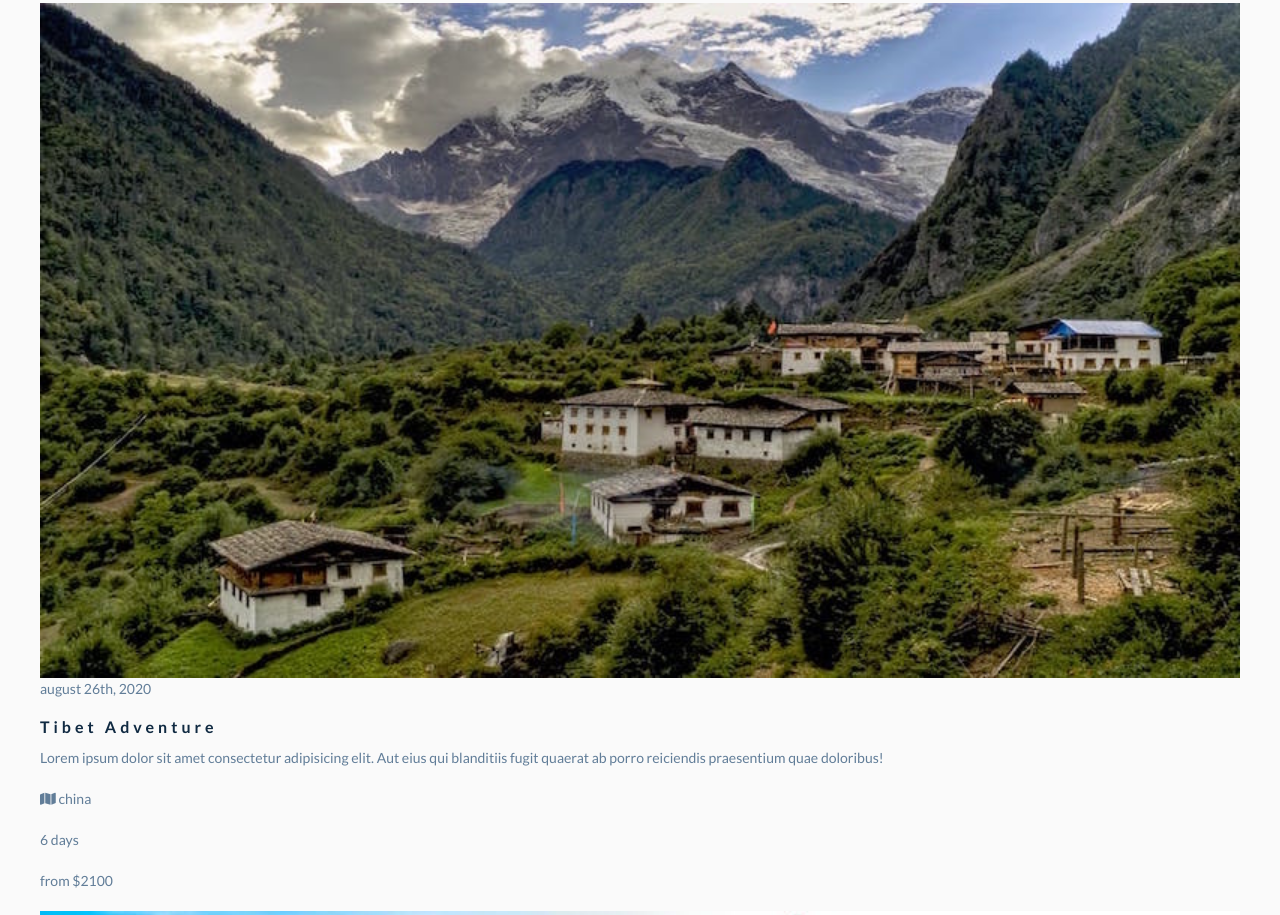
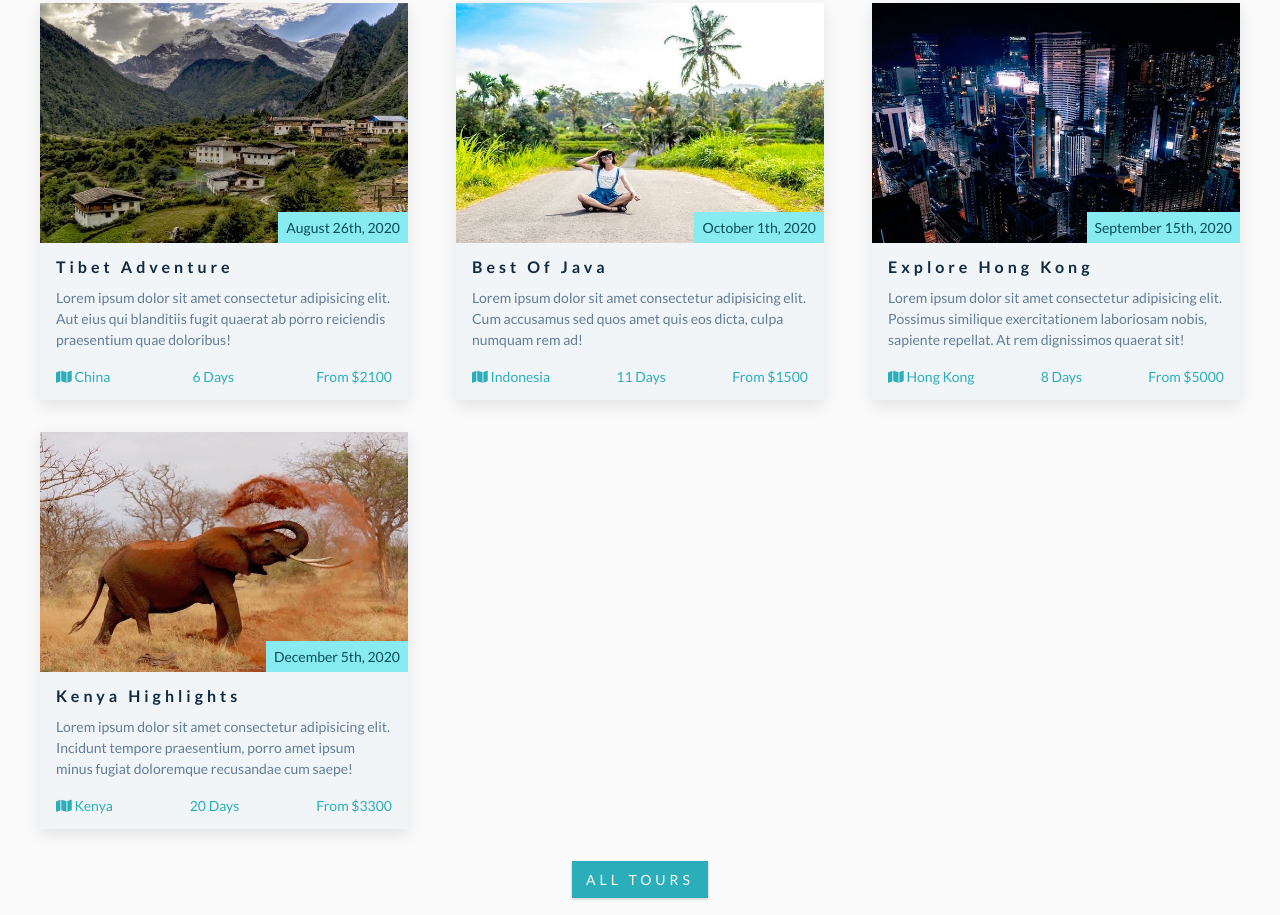
Before and after one commit to IvanConsalter/Build_Website_9, a plain HTML site: page index.html in a window 1280 px wide. Shown: the part 2043-2958 px from the top of the page. Drawn offline with Linux system fonts and the light colour scheme.

Commit message:
tours css

```diff
--- a/css/style.css
+++ b/css/style.css
@@ -202,6 +202,61 @@ p {
     margin-right: auto;
 }
 
+/* TOURS */
+.tour-card {
+    transition: var(--transition);
+    background: var(--color-grey-10);
+    box-shadow: var(--light-shadow);
+    margin-bottom: 2rem;
+}
+
+.tour-card:hover {
+    box-shadow: var(--dark-shadow);
+    transform: scale(1.02);
+}
+
+.tour-img-container {
+    position: relative;
+}
+
+.tour-img {
+    height: 15rem;
+    object-fit: cover;
+}
+
+.tour-date {
+    position: absolute;
+    right: 0;
+    bottom: 0;
+    background: var(--color-primary-8);
+    margin-bottom: 0;
+    color: var(--color-primary-1);
+    text-transform: capitalize;
+    padding: 0.3rem 0.5rem;
+}
+
+.tour-info {
+    padding: 1rem;
+}
+
+.tour-footer {
+    display: flex;
+    flex-wrap: wrap;
+    justify-content: space-between;
+    align-items: center;
+}
+
+.tour-footer p {
+    line-height: 0;
+    margin-bottom: 0;
+    text-transform: capitalize;
+    color: var(--color-primary-5);
+}
+
+.tour-btn {
+    text-align: center;
+}
+
 @media screen and (min-width: 576px) {
     .services-center {
         display: flex;
@@ -212,6 +267,18 @@ p {
     .service {
         flex: 0 0 calc(50% - 1rem);
         margin-bottom: 1rem;
+    }
+}
+
+@media screen and (min-width: 768px) {
+    .featured-center {
+        display: flex;
+        flex-wrap: wrap;
+        justify-content: space-between;
+    }
+
+    .tour-card {
+        flex: 0 0 calc(50% - 2rem);
     }
 }
 
@@ -302,4 +369,9 @@ p {
     .service-title {
         margin-bottom: 0.5rem;
     }
+
+    /* FEATURED */
+    .tour-card {
+        flex: 0 0 calc(33.33% - 2rem);
+    }
 }
--- a/index.html
+++ b/index.html
@@ -217,6 +217,9 @@
             </article>
             <!-- END SINGLE TOUR -->
         </div>
+        <div class="tour-btn">
+            <a href="#" class="btn">all tours</a>
+        </div>
     </section>
     <!-- END FEATURED TOUR SECTION -->
 </body>
```
